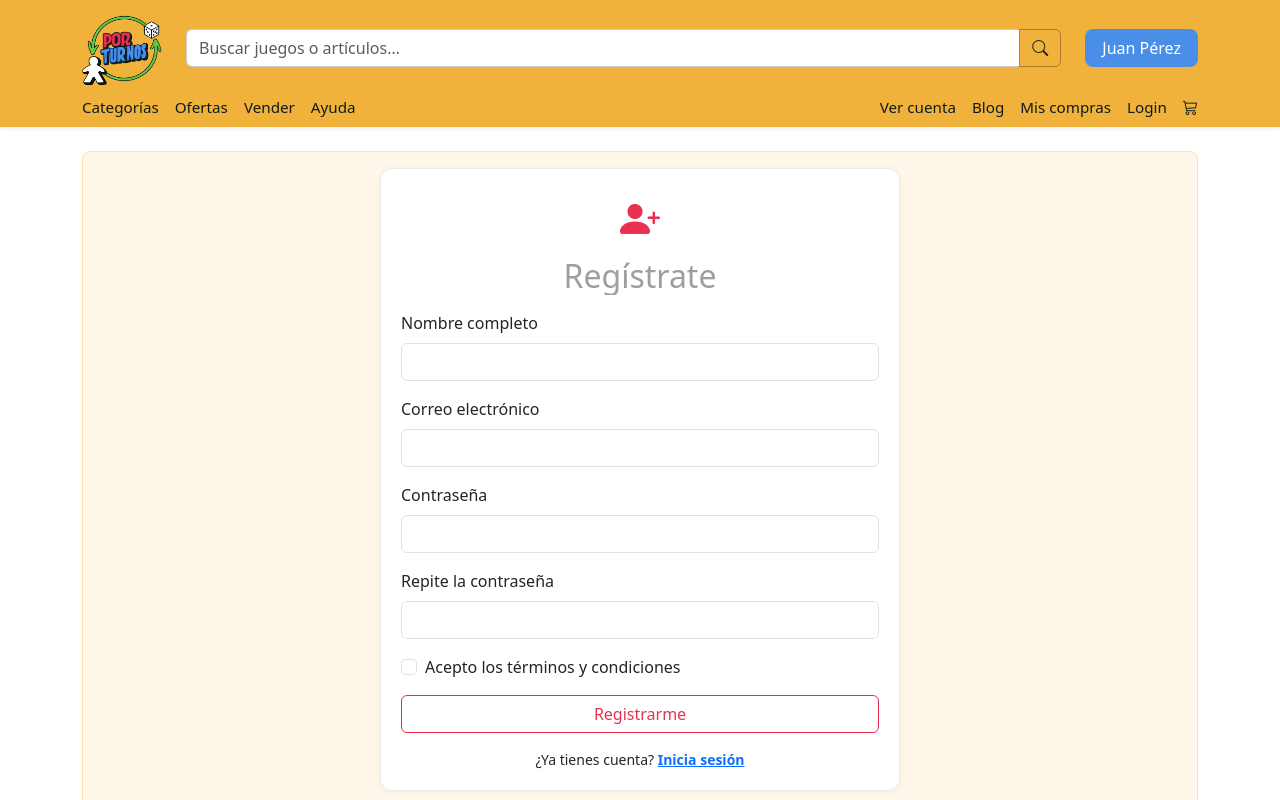
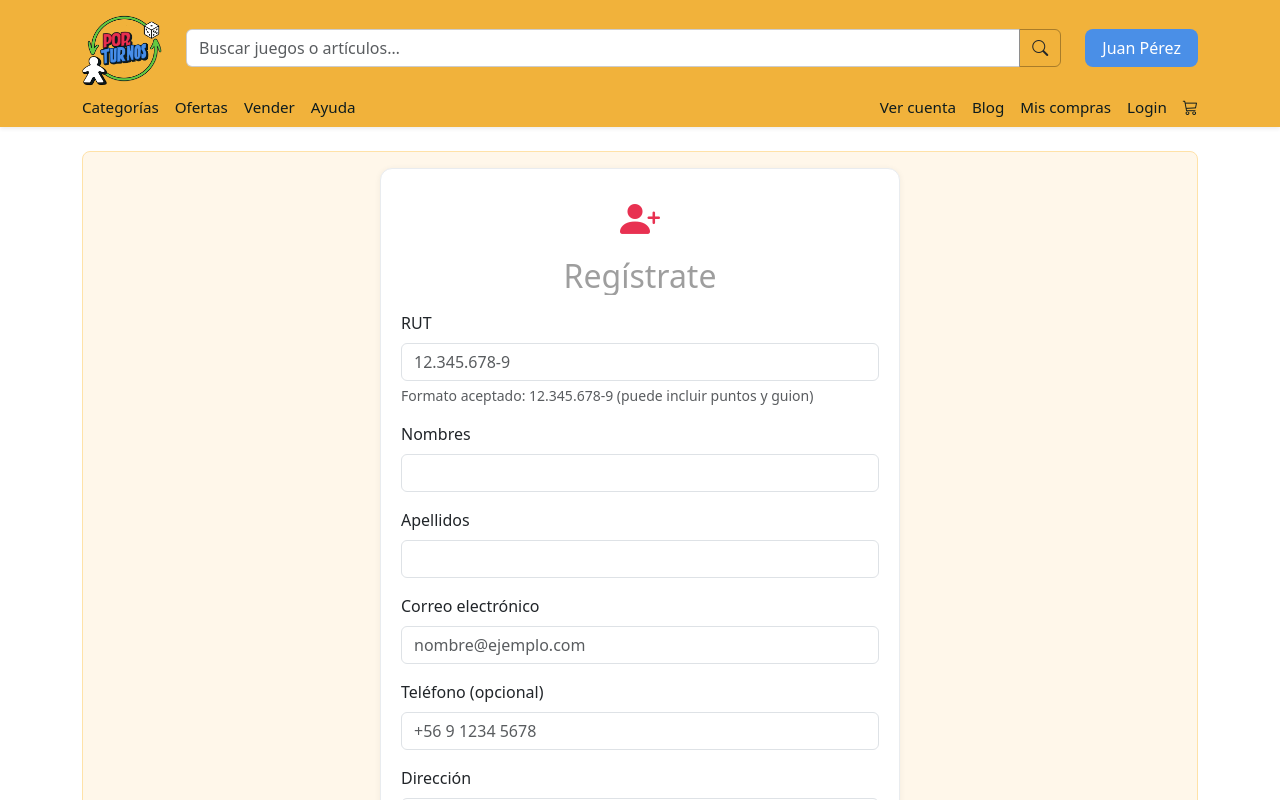
Before and after one commit to vittoo1/PorTurnos, a React (Vite) app in the folder frontendReact/: page /register in a window 1280 px wide. Shown: the top 800 px of the page. Built offline with nearby package versions, Linux system fonts and the light colour scheme; grey boxes are pictures that could not be loaded.

Commit message:
Update the login icon, request more data in the Registry, adapt the style in CSS

```diff
--- a/frontendReact/src/index.css
+++ b/frontendReact/src/index.css
@@ -161,6 +161,7 @@
     to { background-position-x: -500px; }
 }
 
+/* Boton Rosa */
 /* Botón "Volver" con color rosa */
 .btn-outline-dark.btn-rosa{
     color: var(--color-rosa);
--- a/frontendReact/src/pages/Register.jsx
+++ b/frontendReact/src/pages/Register.jsx
@@ -1,16 +1,31 @@
-// src/pages/Register.jsx
+import React from 'react'
 import { NavLink } from 'react-router-dom'
-import React from 'react'
 
 export default function Register() {
     const handleSubmit = (e) => {
         e.preventDefault()
-        // TODO: llamada a tu API de registro
+        const form = new FormData(e.currentTarget)
+
+        // Armamos el payload con los NOMBRES que tu backend espera
+        const payload = {
+            rut: form.get('rut'),
+            nombres: form.get('nombres'),
+            apellidos: form.get('apellidos'),
+            email: form.get('email'),
+            password: form.get('password'),
+            telefono: form.get('telefono') || null,
+            direccion: form.get('direccion')
+            // fechaRegistro / enabled / roles: los maneja el backend
+        }
+
+        // TODO: reemplaza por tu llamada real (fetch/axios)
+        console.log('Registro (payload):', payload)
     }
 
     return (
         <section className="py-4">
             <div className="container">
+                {/* mismo “marco” que el blog */}
                 <article className="blog-juegos p-3 rounded-3">
                     <div className="row justify-content-center">
                         <div className="col-md-7 col-lg-6">
@@ -20,34 +35,128 @@ export default function Register() {
                                     <h2 className="mt-2 gradient-title">Regístrate</h2>
                                 </div>
 
-                                <form onSubmit={handleSubmit}>
+                                <form onSubmit={handleSubmit} noValidate>
+                                    {/* RUT */}
                                     <div className="mb-3">
-                                        <label htmlFor="fullName" className="form-label">Nombre completo</label>
-                                        <input type="text" className="form-control" id="fullName" name="fullName" required />
+                                        <label htmlFor="rut" className="form-label">RUT</label>
+                                        <input
+                                            type="text"
+                                            className="form-control"
+                                            id="rut"
+                                            name="rut"
+                                            placeholder="12.345.678-9"
+                                            maxLength={12}
+                                            // Validación simple; puedes mejorarla con una función de DV
+                                            pattern="^[0-9kK.\-]+$"
+                                            required
+                                        />
+                                        <div className="form-text">Formato aceptado: 12.345.678-9 (puede incluir puntos y guion)</div>
                                     </div>
 
+                                    {/* Nombres */}
+                                    <div className="mb-3">
+                                        <label htmlFor="nombres" className="form-label">Nombres</label>
+                                        <input
+                                            type="text"
+                                            className="form-control"
+                                            id="nombres"
+                                            name="nombres"
+                                            maxLength={100}
+                                            required
+                                        />
+                                    </div>
+
+                                    {/* Apellidos */}
+                                    <div className="mb-3">
+                                        <label htmlFor="apellidos" className="form-label">Apellidos</label>
+                                        <input
+                                            type="text"
+                                            className="form-control"
+                                            id="apellidos"
+                                            name="apellidos"
+                                            maxLength={100}
+                                            required
+                                        />
+                                    </div>
+
+                                    {/* Email */}
                                     <div className="mb-3">
                                         <label htmlFor="email" className="form-label">Correo electrónico</label>
-                                        <input type="email" className="form-control" id="email" name="email" required />
+                                        <input
+                                            type="email"
+                                            className="form-control"
+                                            id="email"
+                                            name="email"
+                                            maxLength={100}
+                                            placeholder="nombre@ejemplo.com"
+                                            required
+                                        />
                                     </div>
 
+                                    {/* Teléfono (opcional) */}
+                                    <div className="mb-3">
+                                        <label htmlFor="telefono" className="form-label">Teléfono (opcional)</label>
+                                        <input
+                                            type="tel"
+                                            className="form-control"
+                                            id="telefono"
+                                            name="telefono"
+                                            maxLength={20}
+                                            placeholder="+56 9 1234 5678"
+                                        />
+                                    </div>
+
+                                    {/* Dirección */}
+                                    <div className="mb-3">
+                                        <label htmlFor="direccion" className="form-label">Dirección</label>
+                                        <input
+                                            type="text"
+                                            className="form-control"
+                                            id="direccion"
+                                            name="direccion"
+                                            maxLength={255}
+                                            required
+                                        />
+                                    </div>
+
+                                    {/* Password + Confirmación */}
                                     <div className="mb-3">
                                         <label htmlFor="password" className="form-label">Contraseña</label>
-                                        <input type="password" className="form-control" id="password" name="password" required />
+                                        <input
+                                            type="password"
+                                            className="form-control"
+                                            id="password"
+                                            name="password"
+                                            minLength={8}
+                                            required
+                                        />
                                     </div>
 
                                     <div className="mb-3">
                                         <label htmlFor="confirmPassword" className="form-label">Repite la contraseña</label>
-                                        <input type="password" className="form-control" id="confirmPassword" name="confirmPassword" required />
+                                        <input
+                                            type="password"
+                                            className="form-control"
+                                            id="confirmPassword"
+                                            name="confirmPassword"
+                                            minLength={8}
+                                            required
+                                        />
                                     </div>
 
+                                    {/* Términos */}
                                     <div className="form-check mb-3">
-                                        <input type="checkbox" className="form-check-input" id="terms" name="terms" required />
-                                        <label className="form-check-label" htmlFor="terms">Acepto los términos y condiciones</label>
+                                        <input type="checkbox" className="form-check-input" id="terms" required />
+                                        <label className="form-check-label" htmlFor="terms">
+                                            Acepto los términos y condiciones
+                                        </label>
                                     </div>
 
+                                    {/* Botón (usa tu estilo rosa) */}
                                     <div className="d-grid">
-                                        <button type="submit" className="btn btn-outline-dark btn-rosa">Registrarme</button>
+                                        <button type="submit" className="btn btn-outline-dark btn-rosa">
+                                            Registrarme
+                                        </button>
                                     </div>
                                 </form>
 
```
Also changed, not shown: frontendReact/src/pages/Login.jsx (+46 -10 lines).
